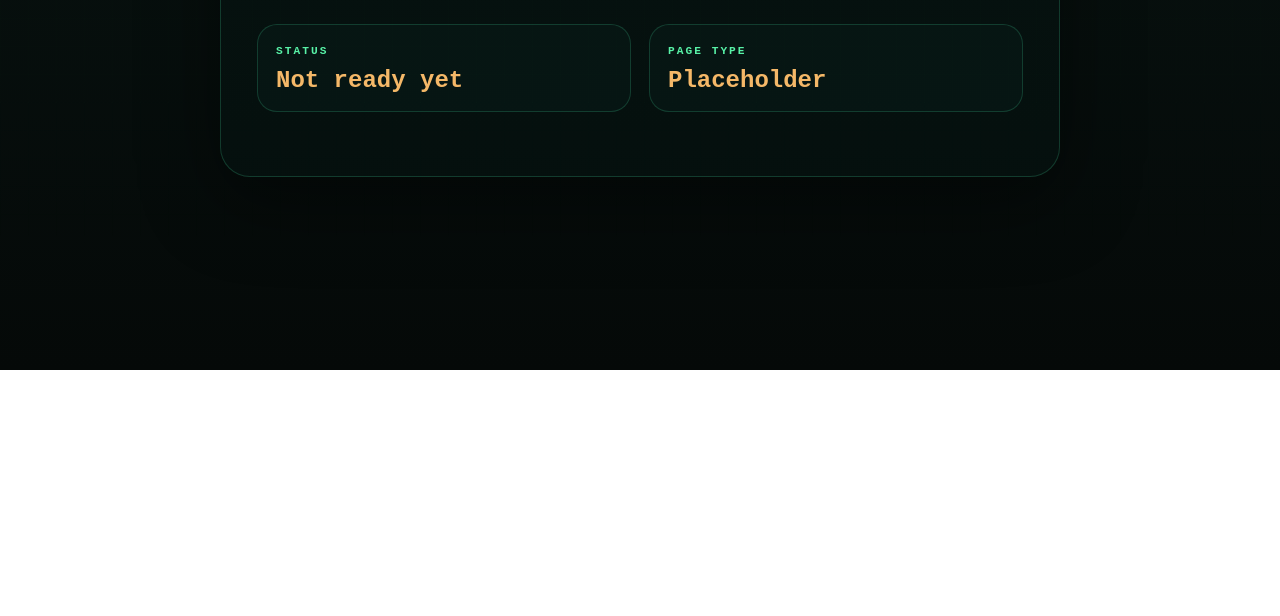
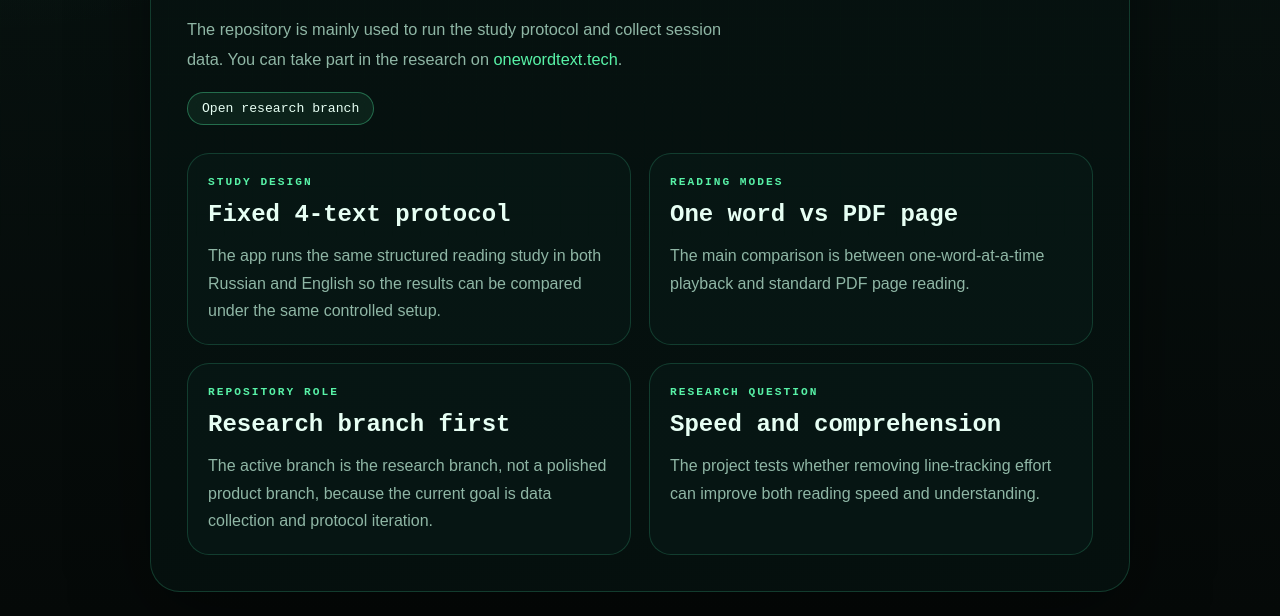
Before and after one commit to TimofeySukh/Research-Archive, a plain HTML site: page projects/fast-read.html in a window 1280 px wide. Shown: the part 430-1046 px from the top of the page. Before the commit the page ends 800 px from the top, so only its background shows below. Drawn offline with Linux system fonts and the light colour scheme.

Commit message:
Add Fast_read project page

```diff
--- a/projects/fast-read.html
+++ b/projects/fast-read.html
@@ -6,24 +6,71 @@
     <title>Fast_read</title>
     <link rel="stylesheet" href="../styles.css" />
   </head>
-  <body class="placeholder-page">
-    <main class="placeholder-shell">
+  <body class="project-page">
+    <main class="project-shell">
       <div class="page-topbar">
-        <p class="eyebrow">Project page</p>
+        <p class="eyebrow">Reading research</p>
         <a class="back-link" href="../index.html">Back to archive</a>
       </div>
       <h1 class="placeholder-title">Fast_read</h1>
-      <p class="placeholder-copy">
-        This project is not ready yet, but if you can see this page, I am already working on it.
+      <p class="project-lead">
+        Fast_read is a bilingual controlled reading research app. It runs the same fixed 4-text
+        study protocol in Russian and English and compares one-word-at-a-time playback against
+        normal PDF page reading.
       </p>
-      <section class="placeholder-grid">
-        <article class="placeholder-card">
-          <p class="panel-label">Status</p>
-          <strong>Not ready yet</strong>
+      <p class="project-lead">
+        This is research I am actively running with the goal of eventually writing a study around a
+        simple question: do we read faster and understand text better when we do not have to track
+        the line and every word appears directly in front of us?
+      </p>
+      <p class="project-lead">
+        The repository is mainly used to run the study protocol and collect session data. You can
+        take part in the research on
+        <a class="inline-link" href="https://onewordtext.tech" target="_blank" rel="noreferrer"
+          >onewordtext.tech</a
+        >.
+      </p>
+      <p class="project-actions">
+        <a
+          class="project-chip-link"
+          href="https://github.com/TimofeySukh/Fast_read/tree/research"
+          target="_blank"
+          rel="noreferrer"
+          >Open research branch</a
+        >
+      </p>
+      <section class="project-grid">
+        <article class="project-detail-card">
+          <p class="panel-label">Study design</p>
+          <strong>Fixed 4-text protocol</strong>
+          <p class="project-detail-copy">
+            The app runs the same structured reading study in both Russian and English so the
+            results can be compared under the same controlled setup.
+          </p>
         </article>
-        <article class="placeholder-card">
-          <p class="panel-label">Page type</p>
-          <strong>Placeholder</strong>
+        <article class="project-detail-card">
+          <p class="panel-label">Reading modes</p>
+          <strong>One word vs PDF page</strong>
+          <p class="project-detail-copy">
+            The main comparison is between one-word-at-a-time playback and standard PDF page
+            reading.
+          </p>
+        </article>
+        <article class="project-detail-card">
+          <p class="panel-label">Repository role</p>
+          <strong>Research branch first</strong>
+          <p class="project-detail-copy">
+            The active branch is the research branch, not a polished product branch, because the
+            current goal is data collection and protocol iteration.
+          </p>
+        </article>
+        <article class="project-detail-card">
+          <p class="panel-label">Research question</p>
+          <strong>Speed and comprehension</strong>
+          <p class="project-detail-copy">
+            The project tests whether removing line-tracking effort can improve both reading speed
+            and understanding.
+          </p>
         </article>
       </section>
     </main>
```
Also changed, not shown: 1 other file.
